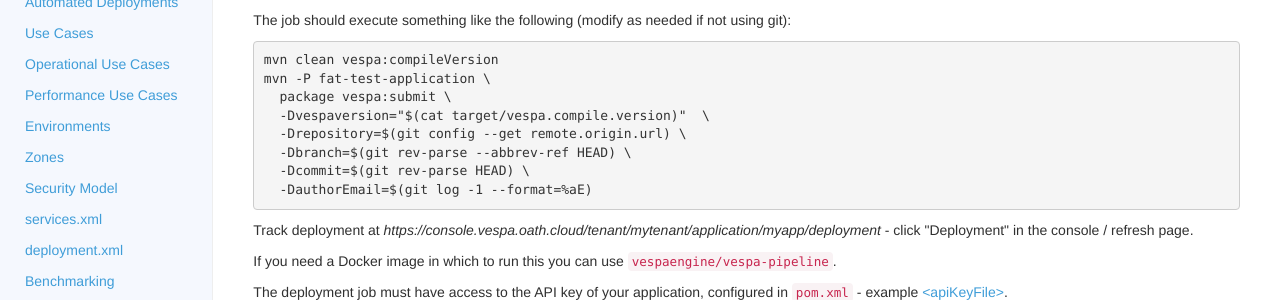
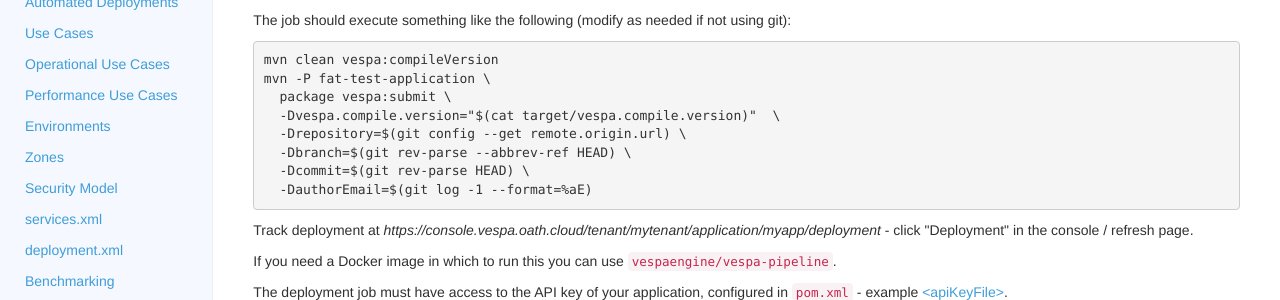
Before and after one commit to vespa-engine/cloud, a Jekyll site: the page built from automated-deployments.html, in a window 1280 px wide and 900 px high, scrolled down 673 px. Shown: the part 208-508 px from the top of the window. Built offline with Jekyll 4.4.1, drawn with Linux system fonts in a browser that asks for light colours.

Commit message:
Use new aliases for vespa versions

```diff
--- a/automated-deployments.html
+++ b/automated-deployments.html
@@ -67,7 +67,7 @@ The job should execute something like the following (modify as needed if not usi
 mvn clean vespa:compileVersion
 mvn -P fat-test-application \
   package vespa:submit \
-  -Dvespaversion="$(cat target/vespa.compile.version)"  \
+  -Dvespa.compile.version="$(cat target/vespa.compile.version)"  \
   -Drepository=$(git config --get remote.origin.url) \
   -Dbranch=$(git rev-parse --abbrev-ref HEAD) \
   -Dcommit=$(git rev-parse HEAD) \
--- a/reference/vespa-cloud-api.html
+++ b/reference/vespa-cloud-api.html
@@ -190,7 +190,7 @@ Used for deployments to <code>dev/perf</code>, with <code>mvn vespa:deploy</code
         Defaults to <code>target/application.zip</td>
   </tr>
   </tr><tr>
-    <td>vespaVersion</td>
+    <td>vespa.runtime.version</td>
     <td>No</td>
     <td>Runtime Vespa version of the deployment.
         Defaults to the latest, normal confidence Vespa release</td>
```
